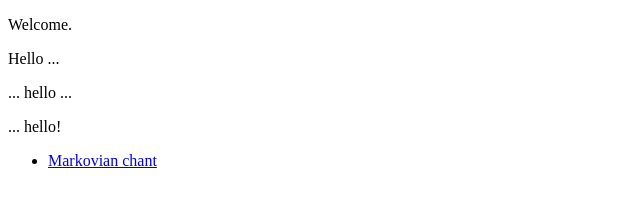
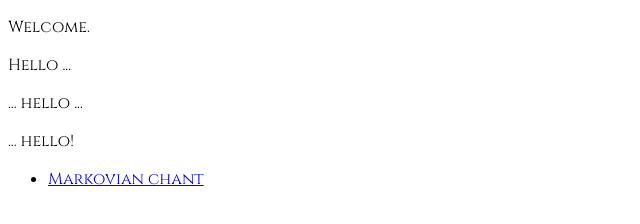
Before and after one commit to benstox/benstox.github.io, a plain HTML site: page index.html in a window 1280 px wide. Shown: the whole page, without its empty margins (0-640 px from the left). Drawn offline with Linux system fonts and the light colour scheme.

Commit message:
Added font.

```diff
--- /dev/null
+++ b/css/main.css
@@ -0,0 +1,3 @@
+body {
+	font-family: 'Cinzel', serif;
+}
--- a/index.html
+++ b/index.html
@@ -1,5 +1,9 @@
 <!doctype html>
-<head><title>benstox.github.io</title></head>
+<head>
+  <title>benstox.github.io</title>
+  <link href="https://fonts.googleapis.com/css?family=Cinzel" rel="stylesheet">
+  <link rel="stylesheet" type="text/css" href="css/main.css"/>
+</head>
 <body>
   <div id="main">
     <p>Welcome.</p>
```
Also changed, not shown: markov.html (+5 -1 lines).
